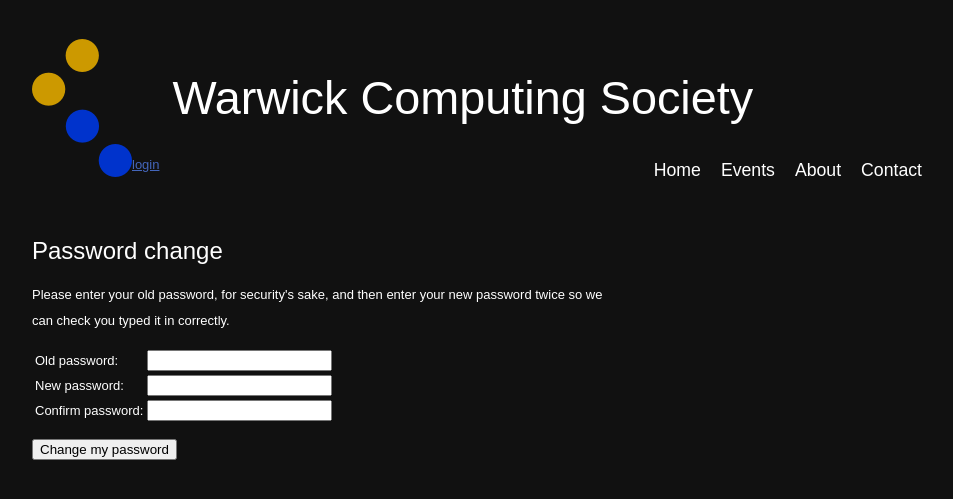
After one commit to UWCS/uwcs-website, a Django app: template templates/password.html in a window 1280 px wide. The commit adds this page. Shown: the top 499 px of the page, without its empty margins (163-1116 px from the left). Run offline with Django 3.2, Linux system fonts and the light colour scheme; the template is opened without the code that fills it, so the values that code supplies are empty, except form fields; tables that the repository leaves empty hold one stand-in row (values such as "Sample post"); form fields are guessed from the names that the template uses.

Commit message:
Password changing, fixes #13

```diff
--- a/memberinfo/urls.py
+++ b/memberinfo/urls.py
@@ -10,5 +10,4 @@ urlpatterns = patterns('Compsoc.memberinfo.views',
     (r'^details/$','details'),
     (r'^list/$','member_list'),
     (r'^reset/$','reset_password'),
-    (r'^password/$','change_password'),
 )
--- a/templates/memberinfo/index.html
+++ b/templates/memberinfo/index.html
@@ -1,4 +1,9 @@
 {% extends "memberinfo/base.html" %}
+
+{% block sidebar %}
+<a href="/password/">change password</a>
+
+{% endblock %}
 
 {% block content %}
 <h1>Compsoc Member Profile</h1>
--- /dev/null
+++ b/templates/password.html
@@ -0,0 +1,23 @@
+{% extends "base.html" %}
+
+{% block content %}
+
+<h1>Password change</h1>
+
+<p>Please enter your old password, for security's sake, and then enter your new password twice so we can check you typed it in correctly.</p>
+
+<form action="" method="post">
+
+<table>
+    {% if form.old_password.errors %}{{ form.old_password.errors }}{% endif %}
+    <tr><td><label for="id_old_password">Old password:</label></td><td>{{ form.old_password }}</td></tr>
+    {% if form.new_password1.errors %}{{ form.new_password1.errors }}{% endif %}
+    <tr><td><label for="id_new_password1">New password:</label></td><td>{{ form.new_password1 }}</td></tr>
+    {% if form.new_password2.errors %}{{ form.new_password2.errors }}{% endif %}
+    <tr><td><label for="id_new_password2">Confirm password:</label></td><td>{{ form.new_password2 }}</td></tr>
+</table>
+
+<p><input type="submit" value="Change my password" /></p>
+</form>
+
+{% endblock %}
--- a/urls.py
+++ b/urls.py
@@ -25,7 +25,7 @@ urlpatterns = patterns('',
 
     (r'^login/', 'django.contrib.auth.views.login', {'template_name': 'login.html'}),
     (r'^logout/', 'django.contrib.auth.views.logout', {'template_name': 'logout.html'}),
-
+    (r'^password/', 'django.contrib.auth.views.password_change', {'template_name':'password.html','post_change_redirect':'/'}),
 )
 
 # if we are debugging serve the static content locally
```
